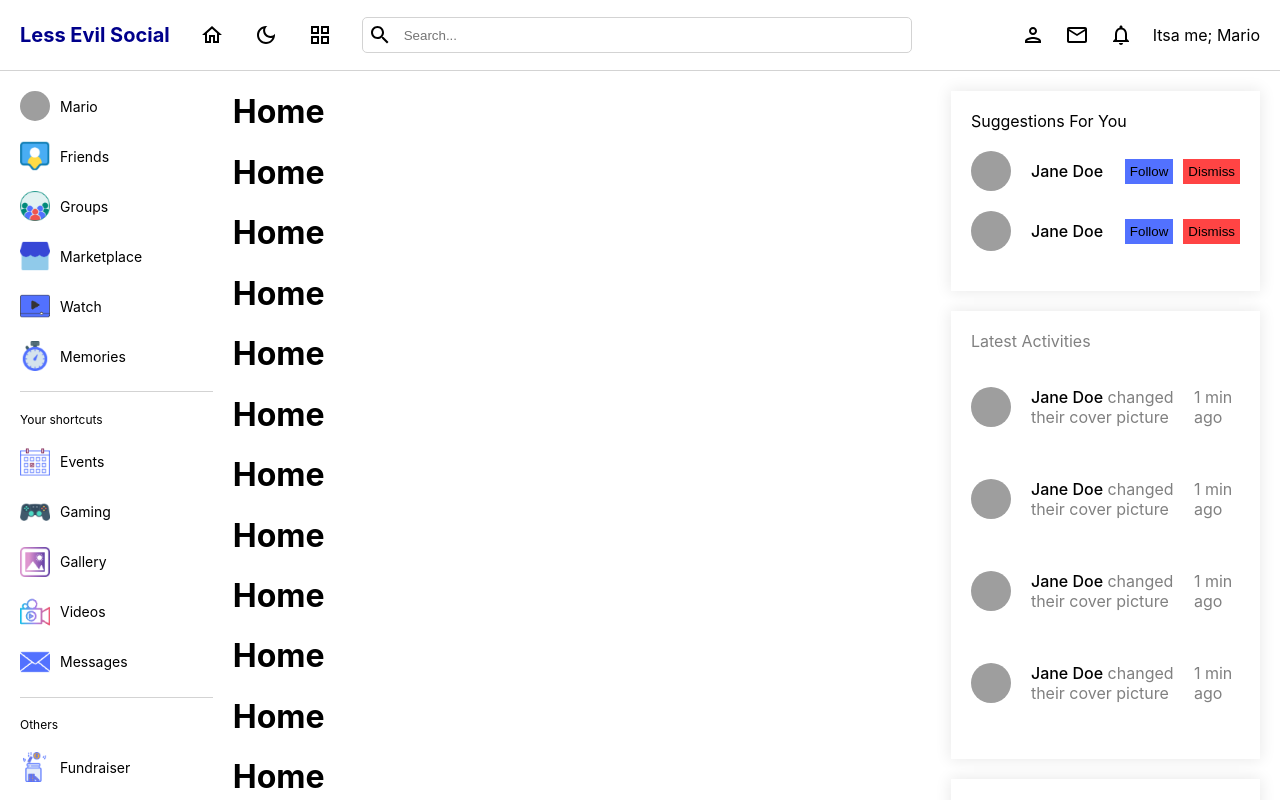
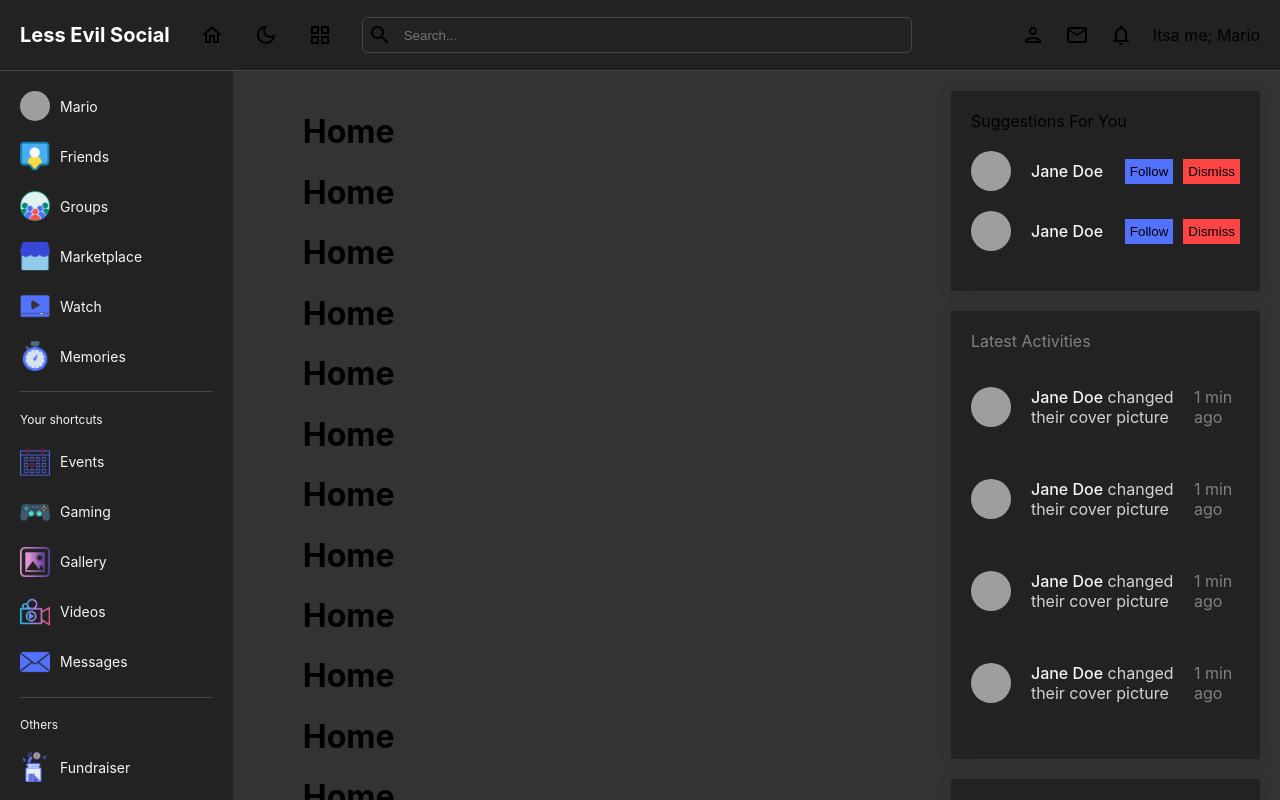
Before and after one commit to Jevenden/React-Social-Media, a React (Create React App) app: page / in a window 1280 px wide. Shown: the top 800 px of the page. Built offline with nearby package versions, Linux system fonts and the light colour scheme; grey boxes are pictures that could not be loaded.

Commit message:
Added dark mode functionality

```diff
--- a/src/App.js
+++ b/src/App.js
@@ -12,13 +12,14 @@
 import RightBar from "./components/rightBar/RightBar";
 import Profile from "./pages/profile/Profile";
 import Home from "./pages/home/Home";
+import "./style.scss";
 
 function App() {
   const currentUser = true;
 
   const Layout = () => {
     return (
-      <div>
+      <div className="theme-dark">
         <NavBar />
         <div style={{ display: "flex" }}>
           <LeftBar />
--- a/src/components/leftBar/leftBar.scss
+++ b/src/components/leftBar/leftBar.scss
@@ -1,9 +1,15 @@
+@import "../../style.scss";
+
 .leftBar {
+    @include themify($themes) {
     flex: 2;
     position: sticky;
     top: 70px;
     height: calc(100vh - 70px);
     overflow: scroll;
+    background-color: themed("bg");
+    color: themed("textColor");
+
     &::-webkit-scrollbar{
         display: none;
     }
@@ -13,7 +19,7 @@
         margin: 20px 0px;
         border: none;
         height: 0.5px;
-        background-color: lightgray;
+        background-color: themed("border");
     }
         .menu{
             display: flex;
@@ -53,3 +59,4 @@
         }
     }
 }
+}
--- a/src/components/navBar/navBar.scss
+++ b/src/components/navBar/navBar.scss
@@ -1,34 +1,41 @@
+@import "../../style.scss";
+
 .navBar {
+    @include themify($themes) {
     display: flex;
     align-items: center;
     justify-content: space-between;
     padding: 10px 20px;
     height: 50px;
-    border-bottom: 1px solid lightgray;
+    border-bottom: 1px solid themed("border");
     position: sticky;
     top: 0;
-    background-color: white;
+    background-color: themed("bg");
+    color: themed("textcolor");
     .left{
         display: flex;
         align-items: center;
         gap: 30px;
+
         span{
             font-weight: bold;
             font-size: 20px;
-            color: darkblue;
+            color: themed("logo");
         }
 
         .search{
             display: flex;
             align-items: center;
             gap: 10px;
-            border: 1px solid lightgray;
+            border: 1px solid themed("border");
             border-radius: 5px;
             padding: 5px;
 
             input{
                 border: none;
                 width: 500px;
+                background-color: transparent;
+                color: themed("textColor")
             }
         }
 
@@ -55,3 +62,4 @@
         }
     }
 }
+}
--- a/src/components/rightBar/rightBar.scss
+++ b/src/components/rightBar/rightBar.scss
@@ -1,9 +1,13 @@
+@import "../../style.scss";
+
 .rightBar {
+    @include themify($themes) {
     flex: 3;
     position: sticky;
     top: 70px;
     height: calc(100vh - 70px);
     overflow: scroll;
+    background-color: themed("bgSoft");
 
     &::-webkit-scrollbar{
         display: none;
@@ -18,6 +22,7 @@
             box-shadow: 0px 0px 15px 1px rgba(0, 0, 0, 0.09);
             padding: 20px;
             margin-bottom: 20px;
+            background-color: themed("bg");
 
             span{
                 color: gray;
@@ -53,12 +58,12 @@
                     }
 
                     p{
-                        color: gray;
+                        color: themed('textColorSoft');
                     }
 
                     span{
                         font-weight: 500;
-                        color: black;
+                        color: themed('textColor');
                     }
                 }
 
@@ -86,3 +91,4 @@
         }
     }
 }
+}
--- a/src/pages/home/home.scss
+++ b/src/pages/home/home.scss
@@ -0,0 +1,8 @@
+@import "../../style.scss";
+
+.home {
+    @include themify($themes) {
+        background-color: themed("bgSoft");
+        padding: 20px 70px;
+    }
+}
--- /dev/null
+++ b/src/style.scss
@@ -0,0 +1,52 @@
+$themes:(
+    light:(
+        textColor: black,
+        bg:white,
+        logo:darkblue,
+        bgSoft:#f6f3f3,
+        textColorSoft:#555,
+        border:lightGray
+    ),
+    dark:(
+        textColor: whitesmoke,
+        bg:#222,
+        logo:white,
+        bgSoft:#333,
+        textColorSoft:lightgray,
+        border:#444
+    ),
+);
+
+@mixin themify($themes) {
+    @each $theme, $map in $themes {
+      .theme-#{$theme} & {
+        $theme-map: () !global;
+        @each $key, $submap in $map {
+          $value: map-get(map-get($themes, $theme), "#{$key}");
+          $theme-map: map-merge(
+            $theme-map,
+            (
+              $key: $value,
+            )
+          ) !global;
+        }
+        @content;
+        $theme-map: null !global;
+      }
+    }
+  }
+
+  @function themed($key) {
+    @return map-get($theme-map, $key);
+  }
+
+//   @mixin mobile {
+//     @media (max-width: 480px) {
+//       @content;
+//     }
+//   }
+//   @mixin tablet {
+//     @media (max-width: 960px) {
+//       @content;
+//     }
+//   }
```
